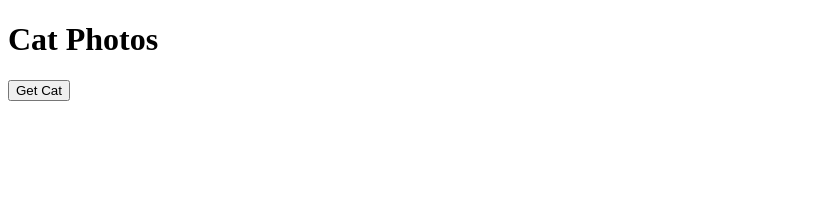
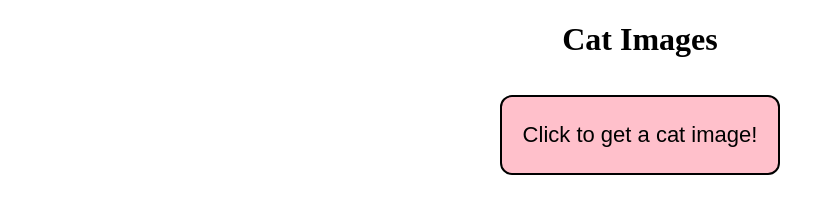
Before and after one commit to evelynokner/comp1073-work, a plain HTML site: page assignment-3/index.html in a window 1280 px wide. Shown: the whole page, without its empty margins (0-835 px from the left). Drawn offline with Linux system fonts and the light colour scheme.

Commit message:
added css

```diff
--- a/assignment-3/css/style.css
+++ b/assignment-3/css/style.css
@@ -0,0 +1,16 @@
+html{
+    text-align: center;
+}
+button{
+    margin: 15px;
+    width: 280px;
+    height: 80px;
+    border: 2px black solid;
+    border-radius: 12px;
+    background-color: pink;
+    font-size: 22px;
+}
+button:hover{
+    cursor: pointer;
+    background-color: rgb(255, 207, 216);
+}
--- a/assignment-3/index.html
+++ b/assignment-3/index.html
@@ -3,15 +3,15 @@
 <head>
     <meta charset="UTF-8">
     <meta name="viewport" content="width=device-width, initial-scale=1.0">
-    <title>Cat Photos API</title>
+    <title>Cat Images API</title>
     <!-- add CSS stylesheet -->
     <link href="css/style.css" rel="stylesheet"/>
     <!-- connect JS -->
     <script src="js/catapi.js" defer></script>
 </head>
 <body>
-    <h1>Cat Photos</h1>
-    <button type="submit">Get Cat</button>
+    <h1>Cat Images</h1>
+    <button type="submit">Click to get a cat image!</button>
     <div>
         <img id="catImage"></img>
     </div>
--- a/assignment-3/js/catapi.js
+++ b/assignment-3/js/catapi.js
@@ -28,6 +28,6 @@ function getCatImage(){
     });
 }
 
-// get cat image when button is clicked
+// get cat image when button is clicked (there is some delay for displaying the image)
 const button = document.querySelector('button');
 button.addEventListener('click', getCatImage);
```
